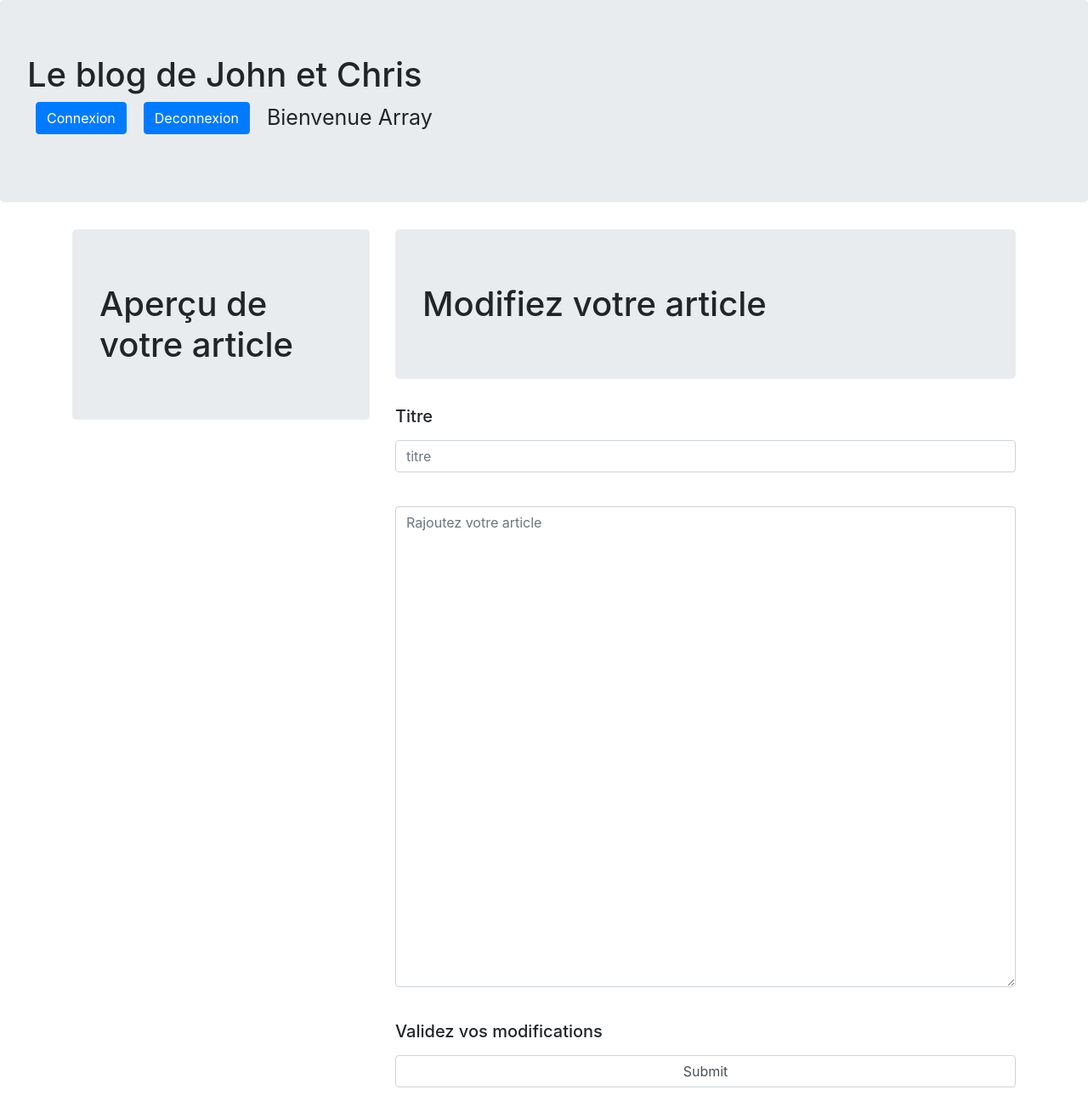
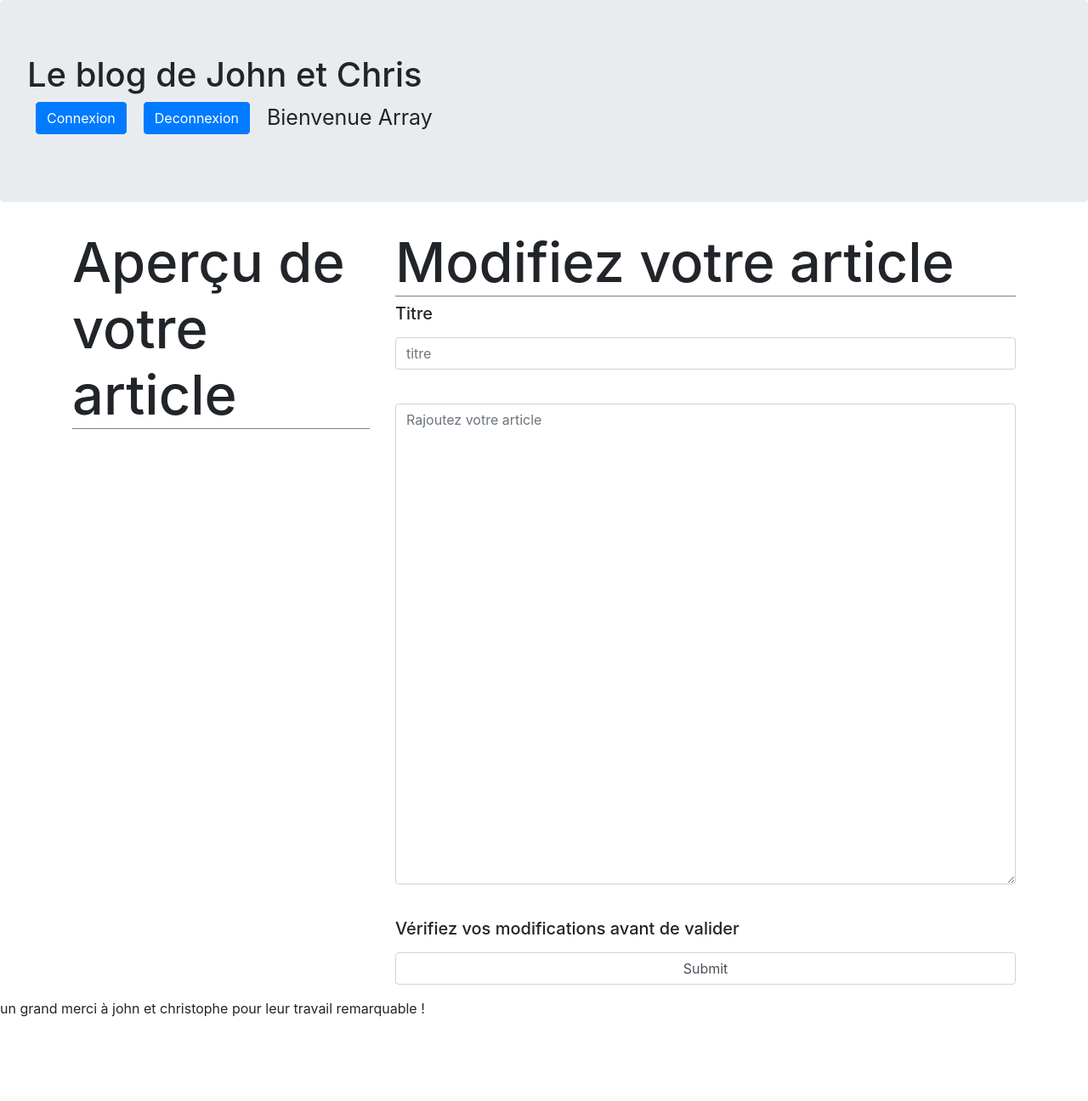
Before and after one commit to khris87/leBlogdeJohn-Chris, a PHP site: page /updatethepost.php?art=1 in a window 1280 px wide. Shown: the whole page at 85% size. After the commit the page ends 1197 px from the top, so only its background shows below. Run offline with PHP 8.4, Linux system fonts and the light colour scheme; the visitor is signed in with stand-in values (Sample User, id 1); data that the repository does not hold is empty; a stand-in replaces the project's code that opens the database connection; some libraries are stand-ins or nearby versions.

Commit message:
mi journee 6

```diff
--- a/newpost.php
+++ b/newpost.php
@@ -47,7 +47,6 @@ if(isset($_SESSION['id']))
             <label for="theme"><h5> Choisir Votre Théme :</h5></label>
             <?php $themes=themes($bdd);
                     while($nameThemes=$themes->fetch()){
-                        //var_dump($nameThemes);
                         echo '<input type="checkbox" name="idThemes[]" id="idThemes'.$nameThemes['id'].'" value="'.$nameThemes['id'].'">' .$nameThemes['name'];
                     } ?>
 
--- a/style.scss
+++ b/style.scss
@@ -1,7 +1,8 @@
 .flex-container {
     display: flex;
     flex-direction: column;
-    background-color: DodgerBlue;
+    border: 1px solid grey;
+    border-radius: 5px;
   }
 
   .flex-container > article {
@@ -48,3 +49,15 @@ dl
   text-align: left;
   padding-left: 10px;
 }
+
+aside
+{
+  height: 668px;
+  overflow: hidden;
+}
+
+.titresNiv1
+{
+  border-bottom: 1px solid grey;
+  font-size: 65px;
+}
--- a/style/style.css
+++ b/style/style.css
@@ -1,7 +1,8 @@
 .flex-container {
   display: flex;
   flex-direction: column;
-  background-color: DodgerBlue; }
+  border: 1px solid grey;
+  border-radius: 5px; }
 
 .flex-container > article {
   background-color: #f1f1f1;
@@ -35,4 +36,12 @@ dl {
   text-align: left;
   padding-left: 10px; }
 
+aside {
+  height: 668px;
+  overflow: hidden; }
+
+.titresNiv1 {
+  border-bottom: 1px solid grey;
+  font-size: 65px; }
+
 /*# sourceMappingURL=style.css.map */
--- a/themes.php
+++ b/themes.php
@@ -1,7 +1,7 @@
 <?php
 include 'header.php';
 include 'fonctions.php';
-$idTheme=$_GET['art'];
+$idTheme=$_GET['theme'];
 ?>
 <h2 class="text-uppercase"><?php $theTheme=theTheme($bdd,$idTheme);
                             $nameTheme=$theTheme->fetch();
@@ -17,9 +17,9 @@ $idTheme=$_GET['art'];
                     <a href="post.php?art=<?php echo $posts['id'] ?>"><h4><?php echo $posts['title'] ?></h4></a>
                     <h6>Posté par : <?php echo $posts['pseudo'] ?></h6>
                     <span class="badge badge-info">le : <?php echo date_format(date_create($posts['published']),'d/m/Y à H:m') ?></span>
-                    <article>
+                    <aside>
                     <?php echo $posts['content'] ?>
-                    </article>
+                    </aside>
                     </div>
                 <?php
                 } ?>
--- a/updatethepost.php
+++ b/updatethepost.php
@@ -13,7 +13,7 @@ $showContent=$content->fetch();
     <section class="container">
         <div class="row">
             <aside class="col-12 col-lg-4">
-                <h1 class="jumbotron">Aperçu de votre article</h1>
+                <h1 class="titresNiv1">Aperçu de votre article</h1>
                 <h2><?php echo $showContent['title'] ?></h2>
                 <figure id="thumbnail" class="figure float-left">
                     <img src="<?php echo $showContent['thumbnail'] ?>" class="figure-img img-fluid rounded">
@@ -25,7 +25,7 @@ $showContent=$content->fetch();
         <?php if(isset($_SESSION['id']))
             { ?>
             <div class="col-12 col-lg-8">
-                <h1 class="jumbotron">Modifiez votre article</h1>
+                <h1 class="titresNiv1">Modifiez votre article</h1>
 
                 <form method="post" action="Traitement.php?art=<?php echo $blogId ?>&id=<?php echo $welcome ?>" enctype="multipart/form-data">
                     <div class="form-group">
@@ -36,7 +36,7 @@ $showContent=$content->fetch();
                         <textarea name="updateContent" class="form-control" rows="23" cols="78" placeholder="Rajoutez votre article"><?php echo $showContent['content'] ?></textarea><br />
                     </div>
                     <div class="form-group">
-                        <label for="envoi"><h5>Validez vos modifications</h5></label>
+                        <label for="envoi"><h5>Vérifiez vos modifications avant de valider</h5></label>
                         <input type="submit" class="form-control" name="validation" id="envoi" placeholder="Enregistrer les modifications" />
                     </div>
                 </form>
@@ -48,3 +48,5 @@ $showContent=$content->fetch();
 
     </div>
 </section>
+
+<?php include 'footer.php';
```
Also changed, not shown: auteur.php (added, +24 -0 lines), index.php (+4 -4 lines), 1 other file.
